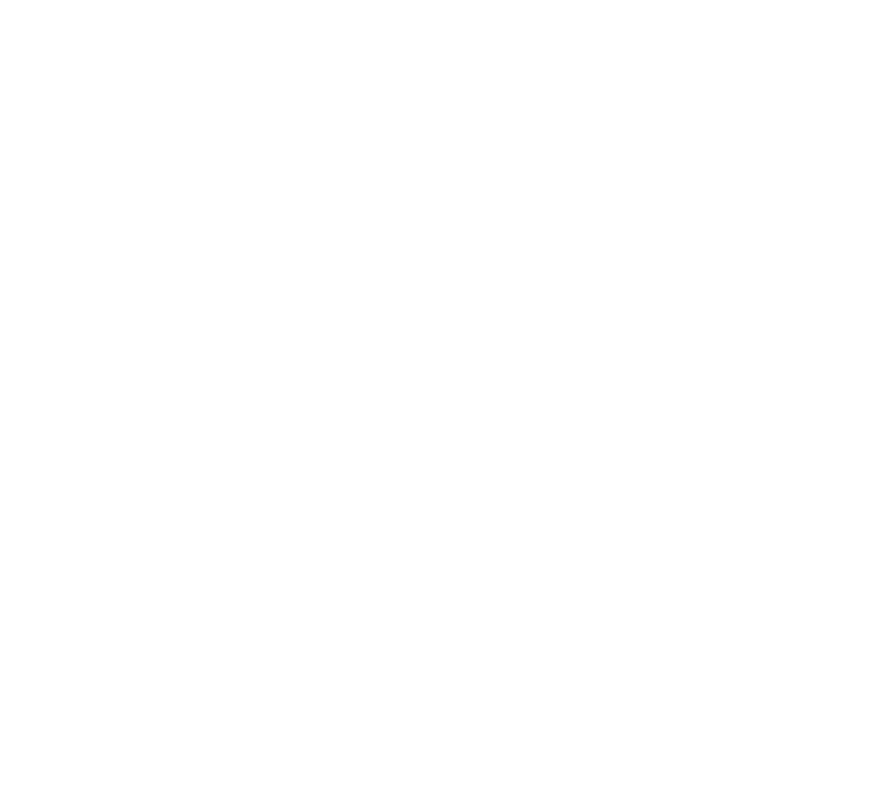
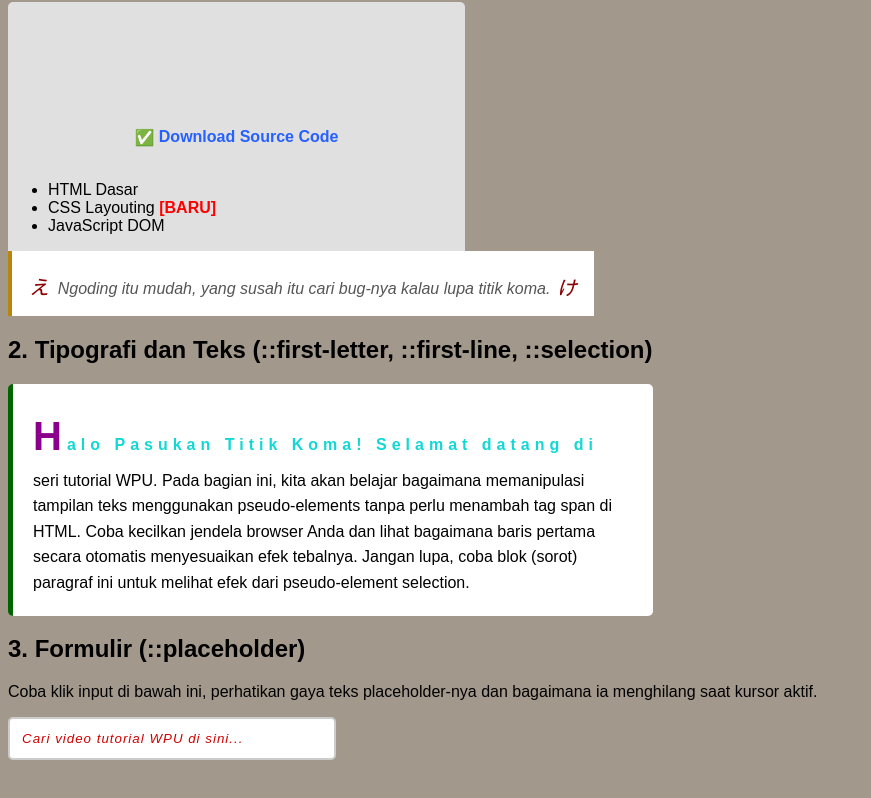
Before and after one commit to rayhanabdallah/itw2026_263040099, a plain HTML site: page wpubelajarweb/09-css-selector/coba-pseudo-element.html in a window 1280 px wide. Shown: the whole page, without its empty margins (0-871 px from the left). Drawn offline with Linux system fonts and the light colour scheme.

Commit message:
Refactor coba-pseudo-element.html: update language attribute, enhance styling, and improve structure with pseudo-elements

```diff
--- a/wpubelajarweb/09-css-selector/coba-pseudo-element.html
+++ b/wpubelajarweb/09-css-selector/coba-pseudo-element.html
@@ -1,11 +1,143 @@
 <!DOCTYPE html>
-<html lang="en">
+<html lang="id">
+
 <head>
-    <meta charset="UTF-8">
-    <meta name="viewport" content="width=device-width, initial-scale=1.0">
-    <title>Document</title>
+  <meta charset="UTF-8">
+  <title>Latihan Pseudo-elements Part 1</title>
+  <style>
+    body {
+        font-family: Arial, Helvetica, sans-serif;
+        background-color: rgb(163, 152, 140);
+    }
+
+    .link-download {
+        text-decoration: none;
+        color: rgb(38, 96, 255);
+        font-weight: bold;
+        background-color: #e0e0e0;
+        padding: 10%;
+        border-radius: 5px;
+    }
+
+    .link-download::before {
+        content: "✅ "
+    }
+
+    .materi-baru::after {
+        content: "  [BARU]";
+        color: red;
+        font-size: 0.7;
+        font-weight: bold;
+    }
+
+    .kutipan-keren {
+        font-style: italic;
+        color: #555;
+        background-color: white;
+        padding: 15px;
+        border-left: 4px solid darkgoldenrod;
+        display: inline-block;
+    }
+
+    .kutipan-keren::before, .kutipan-keren::after {
+        content: "ぇ ";
+        color: darkred;
+        font-size: 1.5em;
+    }
+
+    .kutipan-keren::after {
+        content: "ゖ ";
+    }
+
+    .artikel-wpu {
+        line-height: 1.6;
+        max-width: 600px;
+        background-color: white;
+        padding: 20px;
+        border-radius: 5px;
+        border-left: 5px solid darkgreen;
+    }
+
+    .artikel-wpu::first-letter {
+        font-size: 2.5em;
+        font-weight: bold;
+        color: darkmagenta;
+    }
+
+    .artikel-wpu::first-line {
+        font-weight: bold;
+        color: rgb(17, 216, 213);
+        letter-spacing: 5px;
+    }
+
+    .artikel-wpu::selection {
+        background-color: burlywood;
+        color: white;
+    }
+
+    .input-pencarian {
+        padding: 12px;
+        border: 2px solid #ccc;
+        border-radius: 5px;
+        width: 300px;
+    }
+
+    .input-pencarian:focus {
+        border-color: darkseagreen;
+        outline: none;
+    }
+
+    .input-pencarian::placeholder {
+        color: rgb(209, 0, 0);
+        font-style: italic;
+        letter-spacing: 1px;
+    }
+
+    .input-pencarian:focus::placeholder {
+        color: transparent;
+    }
+
+  </style>
 </head>
+
 <body>
 
+  <h1>Playground Pseudo-elements</h1>
+
+  <h2>1. Konten Tambahan (::before, ::after)</h2>
+
+  <a href="#" class="link-download">Download Source Code</a>
+  <br><br>
+
+  <ul>
+    <li>HTML Dasar</li>
+    <li>CSS Layouting <span class="materi-baru"></span></li>
+    <li>JavaScript DOM</li>
+  </ul>
+
+  <div class="kutipan-keren">
+    Ngoding itu mudah, yang susah itu cari bug-nya kalau lupa titik koma.
+  </div>
+
+
+  <h2>2. Tipografi dan Teks (::first-letter, ::first-line, ::selection)</h2>
+
+  <p class="artikel-wpu">
+    Halo Pasukan Titik Koma! Selamat datang di seri tutorial WPU. Pada bagian ini, kita akan belajar bagaimana
+    memanipulasi tampilan teks menggunakan pseudo-elements tanpa perlu menambah tag span di HTML. Coba kecilkan jendela
+    browser Anda dan lihat bagaimana baris pertama secara otomatis menyesuaikan efek tebalnya. Jangan lupa, coba blok
+    (sorot) paragraf ini untuk melihat efek dari pseudo-element selection.
+  </p>
+
+
+  <h2>3. Formulir (::placeholder)</h2>
+
+  <p>Coba klik input di bawah ini, perhatikan gaya teks placeholder-nya dan bagaimana ia menghilang saat kursor aktif.
+  </p>
+  <form>
+    <input type="text" class="input-pencarian" placeholder="Cari video tutorial WPU di sini...">
+  </form>
+
 </body>
+
 </html>
```
